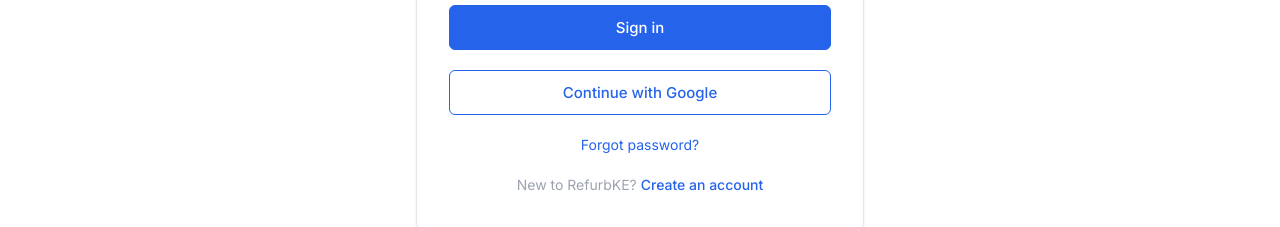
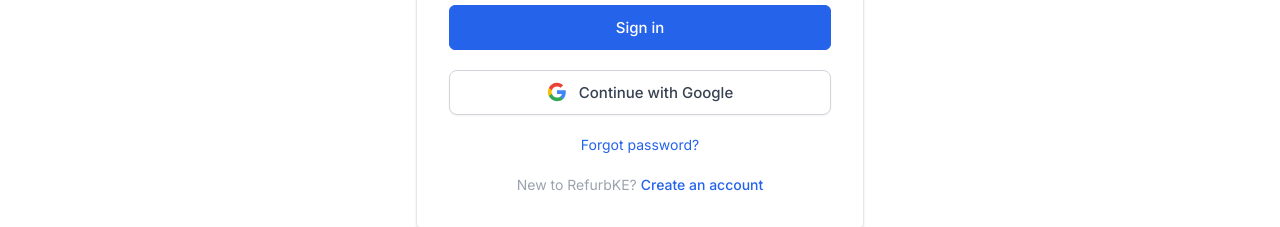
Before and after one commit to michenijohn20-gif/back2, a React (Vite) app in the folder client/: page /login in a window 1280 px wide. Shown: the part 433-660 px from the top of the page. Built offline with nearby package versions, Linux system fonts and the light colour scheme; no server answers.

Commit message:
feat: google auth

```diff
--- a/client/src/pages/LoginPage.jsx
+++ b/client/src/pages/LoginPage.jsx
@@ -86,9 +86,32 @@
             Sign in
           </Btn>
         </form>
-        <Btn variant="secondary" className="w-full" type="button" onClick={googleLogin}>
-          Continue with Google
-        </Btn>
+        {/* Google Sign-in Button */}
+        <button
+          type="button"
+          onClick={googleLogin}
+          className="w-full flex items-center justify-center gap-3 px-4 py-2.5 border border-gray-300 rounded-lg bg-white hover:bg-gray-50 transition-colors duration-200 shadow-sm"
+        >
+          <svg className="w-5 h-5" viewBox="0 0 24 24">
+            <path
+              fill="#4285F4"
+              d="M22.56 12.25c0-.78-.07-1.53-.2-2.25H12v4.26h5.92c-.26 1.37-1.04 2.53-2.21 3.31v2.77h3.57c2.08-1.92 3.28-4.74 3.28-8.09z"
+            />
+            <path
+              fill="#34A853"
+              d="M12 23c2.97 0 5.46-.98 7.28-2.66l-3.57-2.77c-.98.66-2.23 1.06-3.71 1.06-2.86 0-5.29-1.93-6.16-4.53H2.18v2.84C3.99 20.53 7.7 23 12 23z"
+            />
+            <path
+              fill="#FBBC05"
+              d="M5.84 14.09c-.22-.66-.35-1.36-.35-2.09s.13-1.43.35-2.09V7.07H2.18C1.43 8.55 1 10.22 1 12s.43 3.45 1.18 4.93l2.85-2.22.81-.62z"
+            />
+            <path
+              fill="#EA4335"
+              d="M12 5.38c1.62 0 3.06.56 4.21 1.64l3.15-3.15C17.45 2.09 14.97 1 12 1 7.7 1 3.99 3.47 2.18 7.07l3.66 2.84c.87-2.6 3.3-4.53 6.16-4.53z"
+            />
+          </svg>
+          <span className="text-gray-700 font-medium">Continue with Google</span>
+        </button>
         <p className="text-sm text-center text-muted">
           <Link className="text-primary" to="/forgot-password">
             Forgot password?
```
Also changed, not shown: 2 other files (tests, documents, lock files or other folders).
